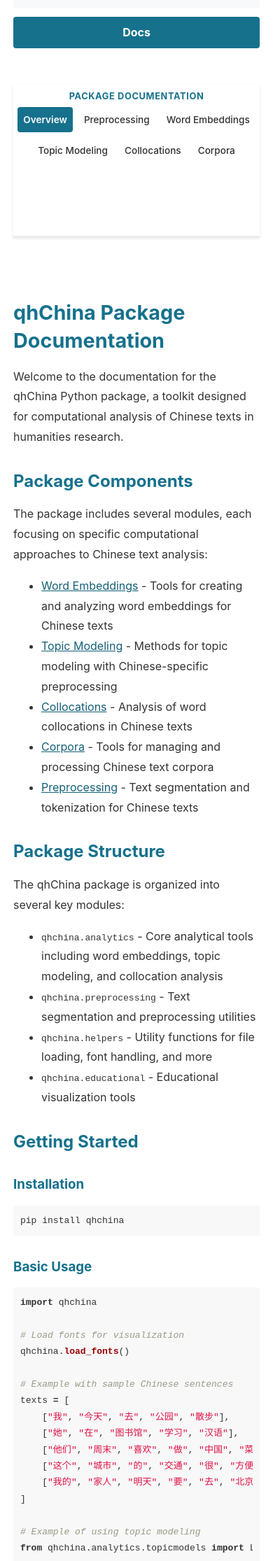
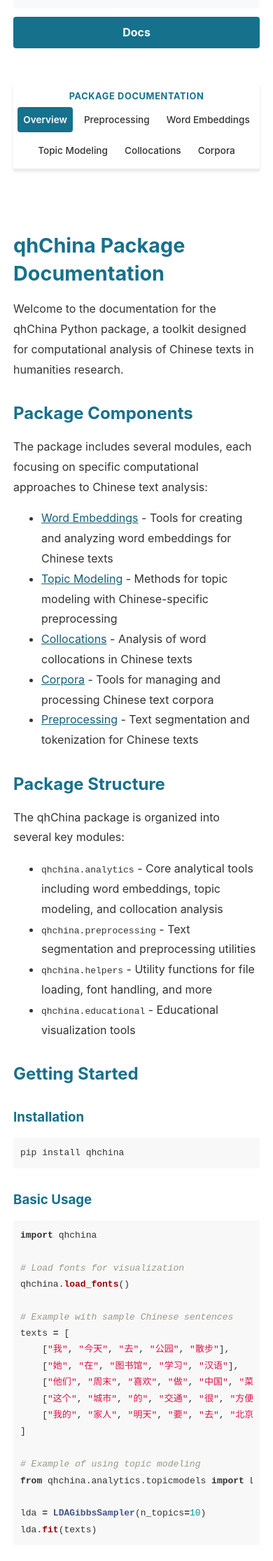
Before and after one commit to mcjkurz/qhchina, a Jekyll site: the page built from docs/pkg_docs/index.md, in a window 390 px wide. Shown: the part 379-2610 px from the top of the page at 70% size. Built offline with Jekyll 4.4.1, drawn with Linux system fonts in a browser that asks for light colours.

Commit message:
website layout change

```diff
--- a/docs/_sass/main.scss
+++ b/docs/_sass/main.scss
@@ -484,6 +484,7 @@ aside.docs-sidebar {
     width: 100% !important;
     min-width: 100% !important;
     max-width: 100% !important;
+    flex-basis: auto !important;
     position: sticky !important;
     top: 0 !important;
     margin-bottom: calc(1.5 * var(--spacing-unit)) !important;
```
